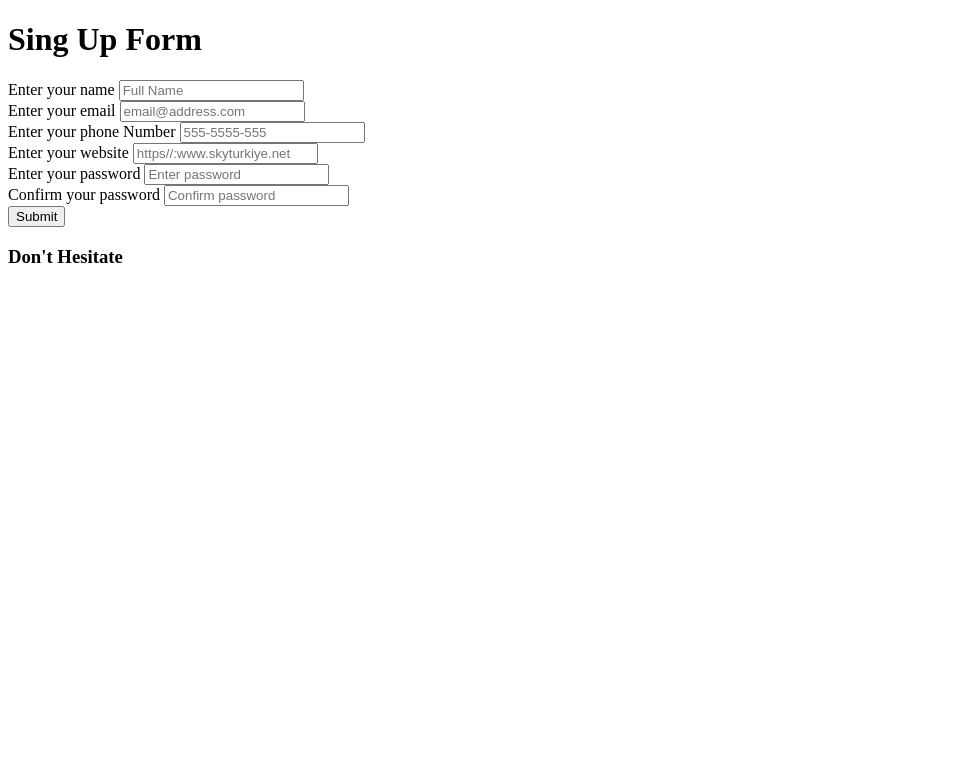
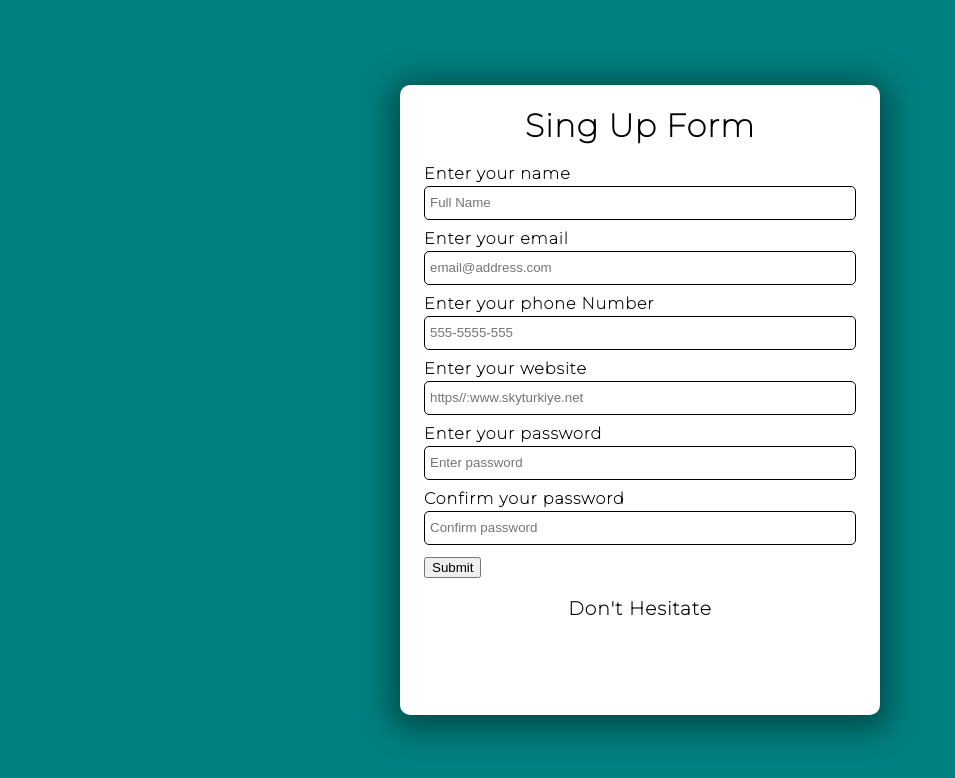
Before and after one commit to yusufskebbe/Modern-form-validation, a plain HTML site: page index.html in a window 1280 px wide. Shown: the whole page, without its empty margins (0-955 px from the left). Drawn offline with Linux system fonts and the light colour scheme; a web font is replaced by a local one.

Commit message:
styling form group

```diff
--- a/index.html
+++ b/index.html
@@ -4,7 +4,12 @@
 <head>
   <meta charset="UTF-8">
   <meta name="viewport" content="width=device-width, initial-scale=1.0">
-  <title>Document</title>
+  <title>Form Validation</title>
+  <link rel="preconnect" href="https://fonts.googleapis.com">
+  <link rel="preconnect" href="https://fonts.gstatic.com" crossorigin>
+  <link
+    href="https://fonts.googleapis.com/css2?family=Lora&family=Montserrat:ital,wght@0,100;1,100&family=Playfair+Display&family=Raleway:wght@100&family=Tilt+Warp&display=swap"
+    rel="stylesheet">
   <link rel="stylesheet" href="style.css">
   <script src="index.js" defer></script>
 </head>
--- a/style.css
+++ b/style.css
@@ -1,3 +1,51 @@
-html{
+*{
   box-sizing: border-box;
 }
+
+body{
+  margin: 0;
+  min-height: 100vh;
+  font-family: 'Montserrat', sans-serif;
+  font-weight: bold;
+  letter-spacing: 1px;
+
+  display: flex;
+  align-items: center;
+  justify-content: center;
+  background: teal;
+
+}
+
+.container{
+  width: 480px;
+  height:630px;
+  background: white;
+  display: flex;
+  flex-direction: column;
+  align-items: center;
+  border-radius:10px;
+  box-shadow: 0 5px  30px 10px rgba(0, 0, 0, 0.4);  /* first value is horizontal value(yatay), second value is vertical value (dikey) , third one is the blur , forth value is the spred (value away from object)  */
+}
+
+form{
+  width: 90%;
+}
+
+.form-group{
+  height: 65px;
+}
+label{
+  position: relative;
+  bottom: 3px;
+}
+
+input{
+  width: 100%;
+  height: 34px;
+  padding: 5px;
+  border: 1px solid black;
+  border-radius: 5px;
+  outline: none;
+
+
+}
```
